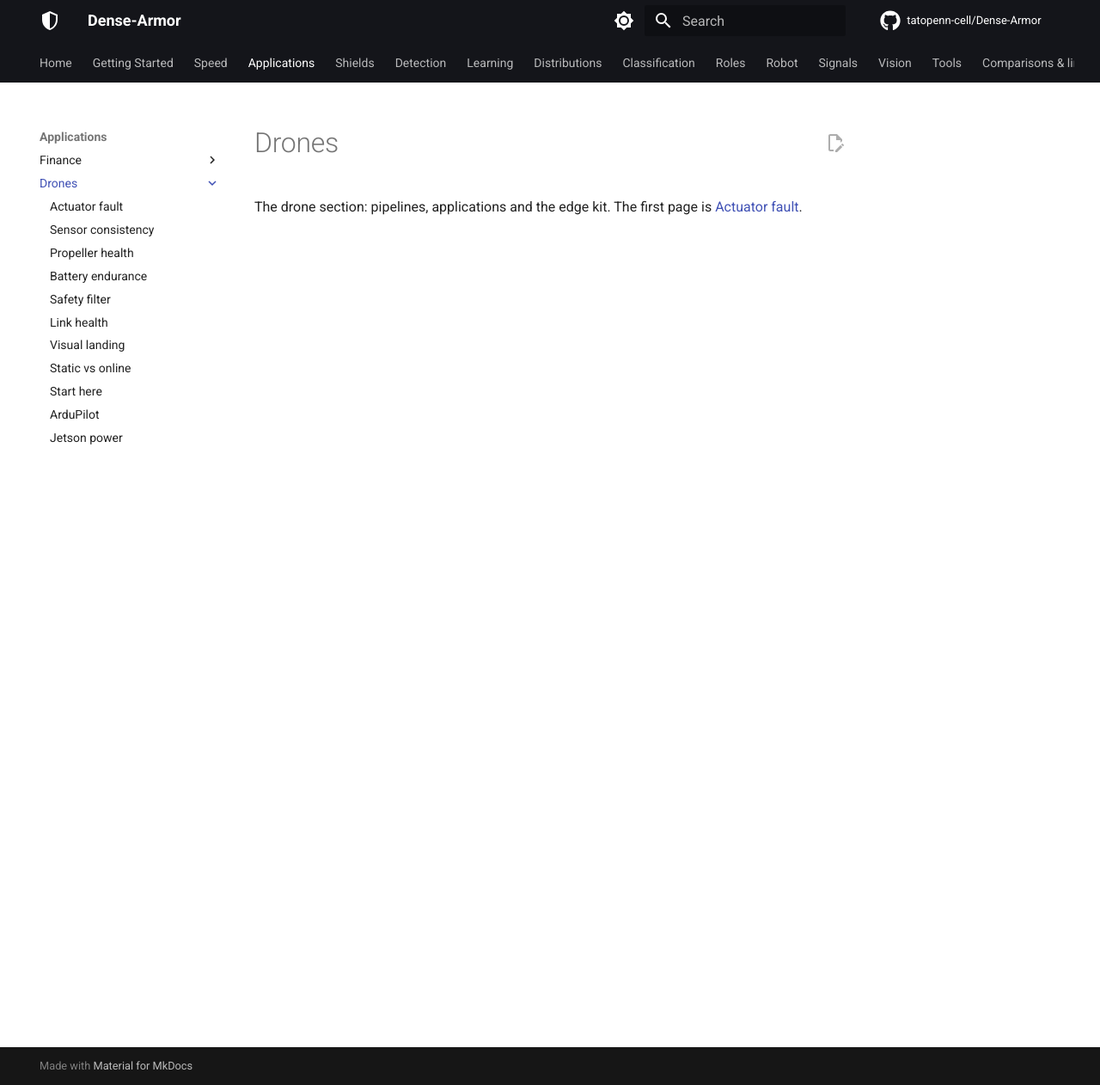
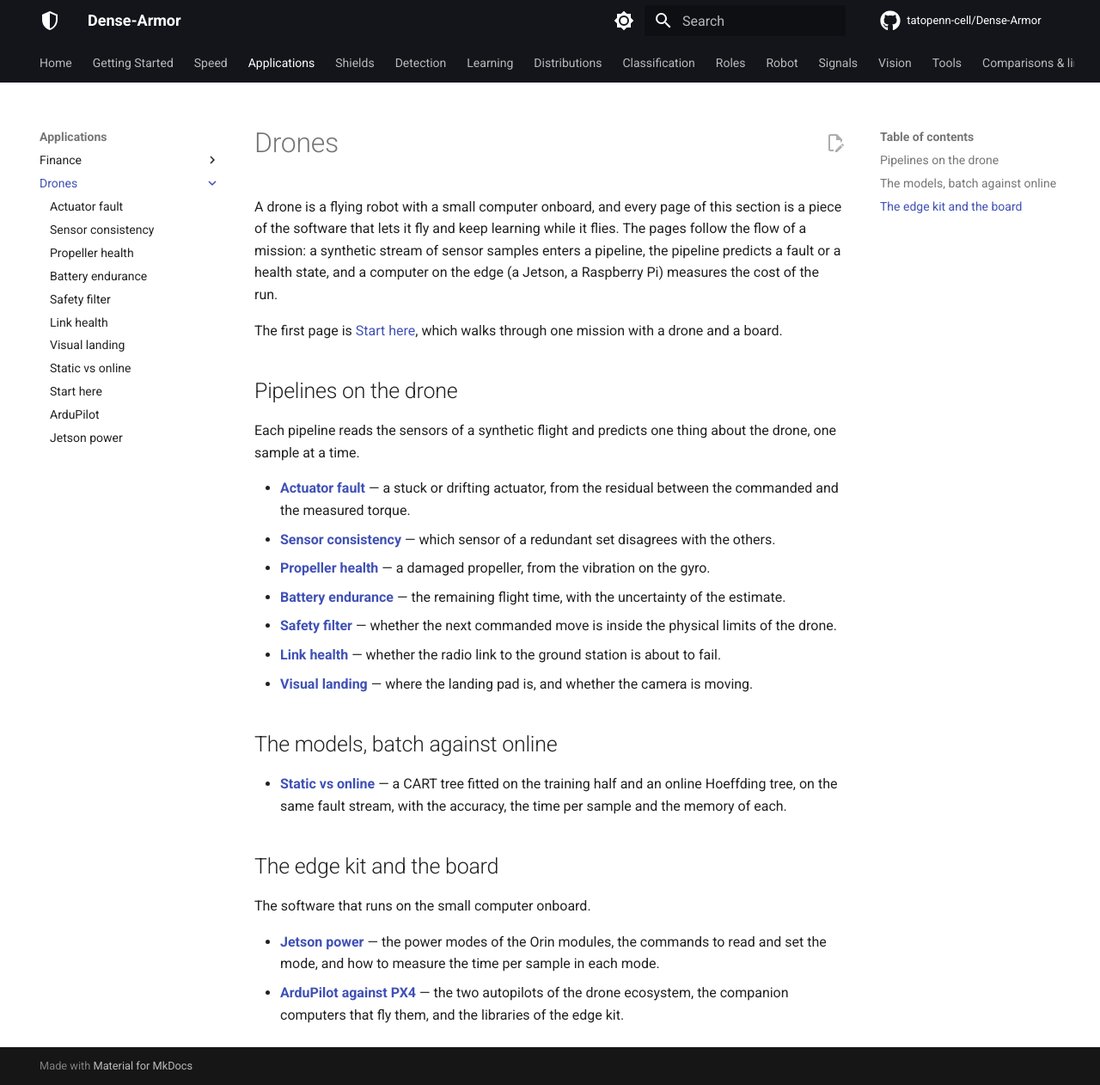
Before and after one commit to tatopenn-cell/Dense-Armor, an MkDocs documentation site: the page built from docs/drones/index.md, in a window 1280 px wide and 1262 px high. Shown: the whole window at 86% size. Built offline with MkDocs 1.6.1 and Material for MkDocs 9.7.7, drawn with Linux system fonts in a browser that asks for light colours; comment, search, counter and statistics services are not loaded.

Commit message:
drones-index: the section index lists every page, grouped by pipelines, batch-vs-online, edge kit; the intro says what the section is about and points to Start here as the first page (#236)

```diff
--- a/docs/drones/index.md
+++ b/docs/drones/index.md
@@ -1,4 +1,47 @@
 # Drones
 
-The drone section: pipelines, applications and the edge kit.
-The first page is [Actuator fault](actuator_fault.md).
+A drone is a flying robot with a small computer onboard, and every page of this
+section is a piece of the software that lets it fly and keep learning while it
+flies. The pages follow the flow of a mission: a synthetic stream of sensor
+samples enters a pipeline, the pipeline predicts a fault or a health state, and
+a computer on the edge (a Jetson, a Raspberry Pi) measures the cost of the run.
+
+The first page is [Start here](start_here.md), which walks through one mission
+with a drone and a board.
+
+## Pipelines on the drone
+
+Each pipeline reads the sensors of a synthetic flight and predicts one thing
+about the drone, one sample at a time.
+
+- **[Actuator fault](actuator_fault.md)** — a stuck or drifting actuator, from
+  the residual between the commanded and the measured torque.
+- **[Sensor consistency](sensor_consistency.md)** — which sensor of a redundant
+  set disagrees with the others.
+- **[Propeller health](propeller_health.md)** — a damaged propeller, from the
+  vibration on the gyro.
+- **[Battery endurance](battery_endurance.md)** — the remaining flight time,
+  with the uncertainty of the estimate.
+- **[Safety filter](safety_filter.md)** — whether the next commanded move is
+  inside the physical limits of the drone.
+- **[Link health](link_health.md)** — whether the radio link to the ground
+  station is about to fail.
+- **[Visual landing](visual_landing.md)** — where the landing pad is, and
+  whether the camera is moving.
+
+## The models, batch against online
+
+- **[Static vs online](static_vs_online.md)** — a CART tree fitted on the
+  training half and an online Hoeffding tree, on the same fault stream, with
+  the accuracy, the time per sample and the memory of each.
+
+## The edge kit and the board
+
+The software that runs on the small computer onboard.
+
+- **[Jetson power](jetson_power.md)** — the power modes of the Orin modules,
+  the commands to read and set the mode, and how to measure the time per
+  sample in each mode.
+- **[ArduPilot against PX4](ardupilot.md)** — the two autopilots of the drone
+  ecosystem, the companion computers that fly them, and the libraries of the
+  edge kit.
```
